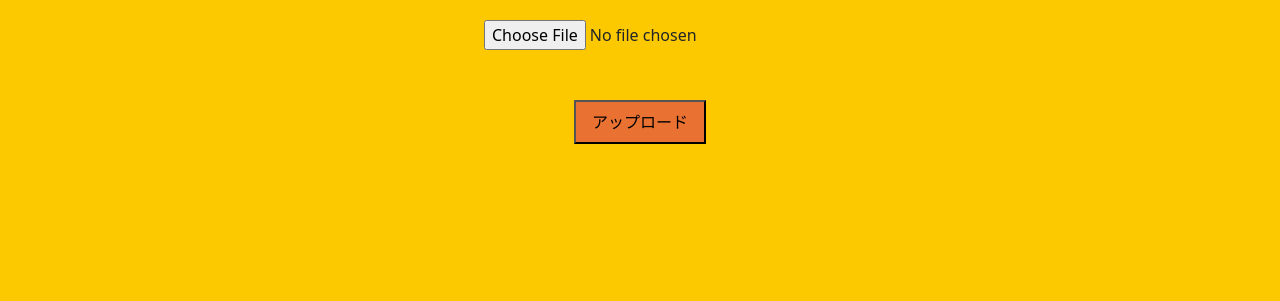
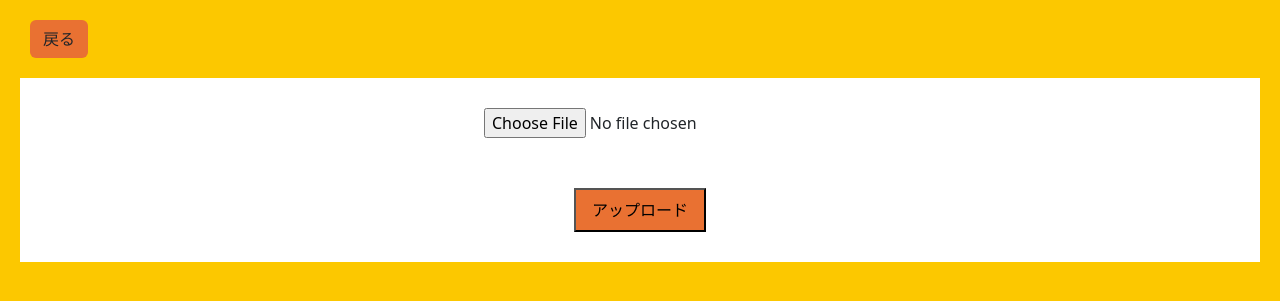
Before and after one commit to Matsubayashi3/laravel_ohara, a PHP site: page /camera-input.php in a window 1280 px wide. Shown: the top 301 px of the page. Run offline with PHP 8.4, Linux system fonts and the light colour scheme.

Commit message:
でざいん

```diff
--- a/camera-input.php
+++ b/camera-input.php
@@ -7,6 +7,10 @@
 <!-- 個別ブロック-->
 <style>
     body {
+        background-color: #FCC800;
+    }
+
+    body div {
         display: flex;
         flex-direction: column;
         align-items: center;
@@ -87,15 +91,30 @@
         display: block;
         margin: 0 auto 20px auto;
     }
+
+    .color {
+        background-color: white;
+        margin: 20px 20px 20px 20px;
+        padding: 30px;
+    }
+
+    .btn {
+        background-color: #E97132;
+        margin-top: 20px;
+        margin-left: 30px;
+    }
 </style>
 
 <body>
+    <a href="select.php"><button class="btn">戻る</button></a>
     <!-- ファイル選択から画像 -->
-    <form id="file-select-form" action="camera-output.php" method='post' enctype="multipart/form-data" style=" text-align:center;">
-        <img id="preview" style="display:none; max-width:300px;">
-        <input type="file" accept="image/*" onchange="showPreview(this)" name="file">
-        <input type='submit' class="upload" value='アップロード'>
-    </form>
+    <div class="color">
+        <form id="file-select-form" action="camera-output.php" method='post' enctype="multipart/form-data" style=" text-align:center;">
+            <img id="preview" style="display:none; max-width:300px;">
+            <input type="file" accept="image/*" onchange="showPreview(this)" name="file">
+            <input type='submit' class="upload" value='アップロード'>
+        </form>
+    </div>
 
     <script>
         function showPreview(input) {
```
